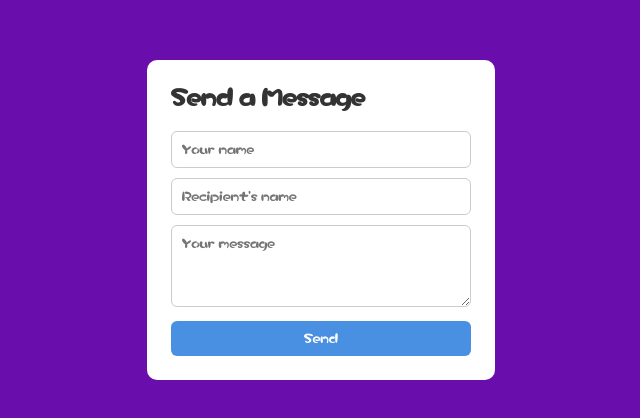
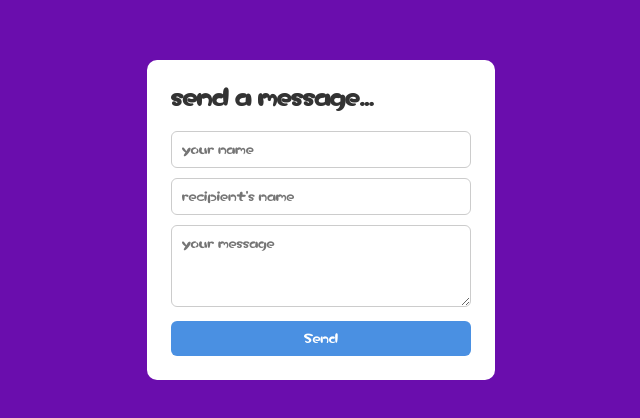
Before and after one commit to bailey2k/iot-printer-mailbox, a website: page index.html in a window 1280 px wide. Shown: the part 180-598 px from the top of the page, 319-959 px from the left. Drawn offline with Linux system fonts and the light colour scheme.

Commit message:
edited webpage

```diff
--- a/index.html
+++ b/index.html
@@ -53,10 +53,10 @@
 </head>
 <body>
     <div class="container">
-        <h2>Send a Message</h2>
-        <input id="sender" placeholder="Your name">
-        <input id="receiver" placeholder="Recipient's name">
-        <textarea id="msg" placeholder="Your message" rows="4"></textarea>
+        <h2>send a message...</h2>
+        <input id="sender" placeholder="your name">
+        <input id="receiver" placeholder="recipient's name">
+        <textarea id="msg" placeholder="your message" rows="4"></textarea>
         <button onclick="sendMessage()">Send</button>
     </div>
 
```
